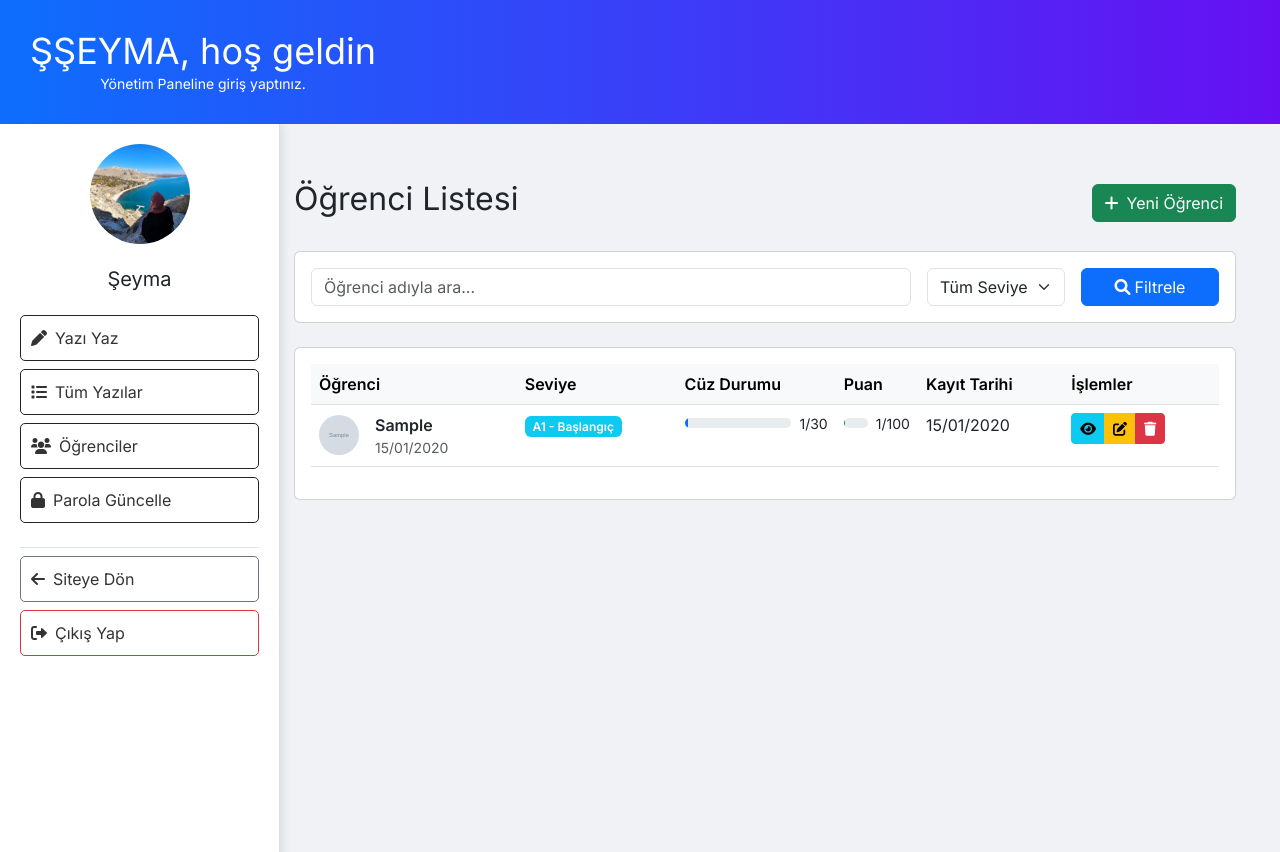
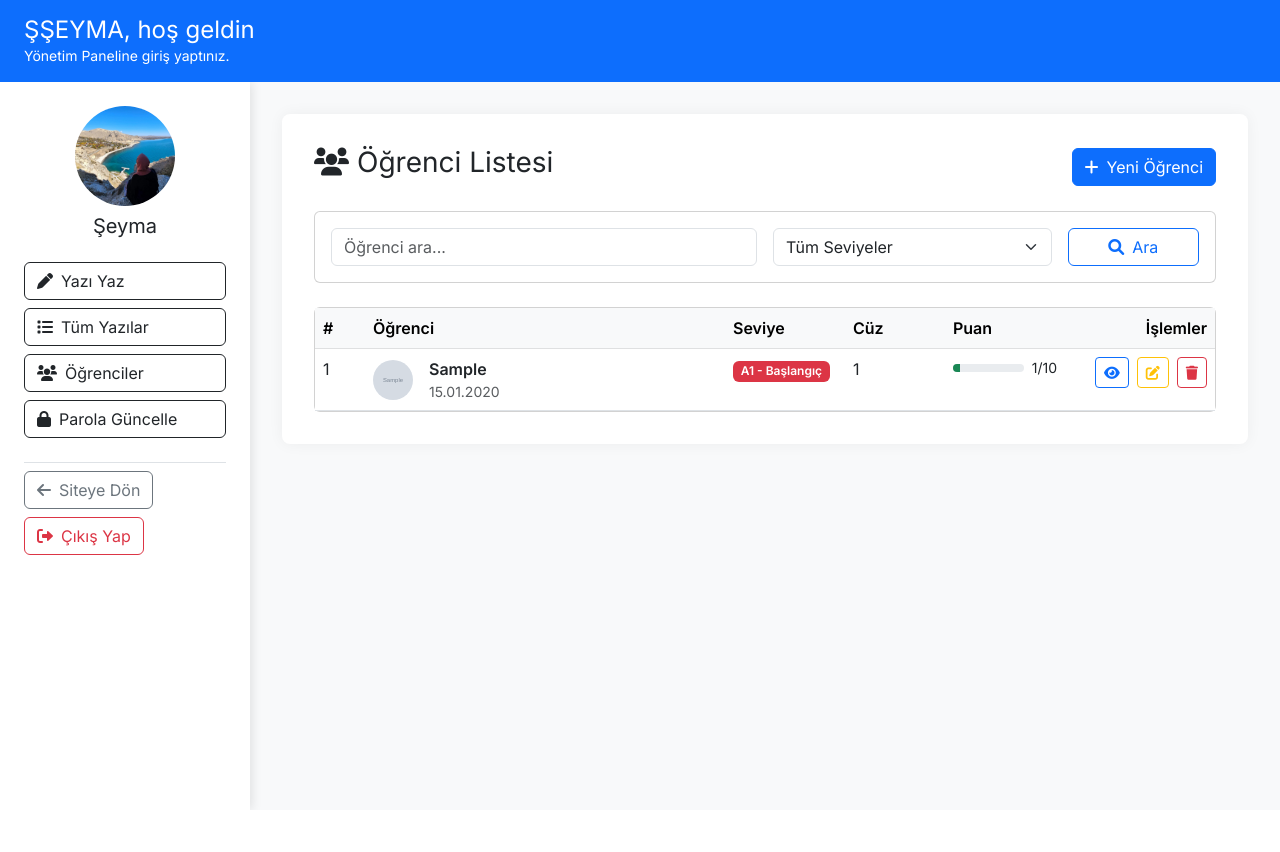
Before and after one commit to ugurtr-cmd/django-project-web, a Django app: page /admin-paneli/ogrenciler/ in a window 1280 px wide. After the commit the page ends 810 px from the top, so only its background shows below. Run offline with Django 5.2, Linux system fonts and the light colour scheme; a user stored in the database is signed in; tables that the repository leaves empty hold one stand-in row (values such as "Sample post"); grey boxes marked "Sample" are stand-in pictures.

Commit message:
Update ogrenci_listesi.html

```diff
--- a/mainproject/templates/ogrenci_listesi.html
+++ b/mainproject/templates/ogrenci_listesi.html
@@ -1,12 +1,14 @@
 {% extends "layout_admin.html" %}
 {% load static %}
-{% block css_file %} <link rel="stylesheet" href="{% static 'mainproject/css/admin.css' %}">{% endblock css_file %}
+
+{% block title %}Öğrenci Listesi | Admin{% endblock %}
 
 {% block content %}
-<div class="container py-4">
-    <div class="d-flex justify-content-between align-items-center mb-4">
-        <h2>Öğrenci Listesi</h2>
-        <a href="{% url 'yeni_ogrenci' %}" class="btn btn-success">
+<div class="main-panel">
+  <div class="section-box">
+    <div class="d-flex flex-column flex-md-row justify-content-between align-items-start align-items-md-center mb-4">
+      <h3><i class="fas fa-users me-2"></i>Öğrenci Listesi</h3>
+      <a href="{% url 'ogrenci_ekle' %}" class="btn btn-primary">
         <i class="fas fa-plus me-2"></i>Yeni Öğrenci
       </a>
     </div>
@@ -14,110 +16,84 @@
     <!-- Arama ve Filtreleme -->
     <div class="card mb-4">
       <div class="card-body">
-            <form method="GET">
         <div class="row g-3">
-                    <div class="col-md-8">
-                        <input type="text" class="form-control" name="q" placeholder="Öğrenci adıyla ara..."
-                               value="{{ arama_terimi|default:'' }}">
+          <div class="col-md-6">
+            <input type="text" class="form-control" placeholder="Öğrenci ara...">
           </div>
-                    <div class="col-md-2">
-                        <select class="form-select" name="seviye">
-                            <option value="">Tüm Seviyeler</option>
-                            {% for seviye in seviyeler %}
-                                <option value="{{ seviye.0 }}"
-                                    {% if request.GET.seviye == seviye.0 %}selected{% endif %}>
-                                    {{ seviye.1 }}
-                                </option>
-                            {% endfor %}
+          <div class="col-md-4">
+            <select class="form-select">
+              <option selected>Tüm Seviyeler</option>
+              <option>Başlangıç</option>
+              <option>Orta</option>
+              <option>İleri</option>
             </select>
           </div>
           <div class="col-md-2">
-                        <button type="submit" class="btn btn-primary w-100">
-                            <i class="fas fa-search me-1"></i>Filtrele
+            <button class="btn btn-outline-primary w-100">
+              <i class="fas fa-search me-2"></i>Ara
             </button>
           </div>
         </div>
-            </form>
       </div>
     </div>
 
-    <!-- Öğrenci Listesi Tablosu -->
+    <!-- Öğrenci Tablosu -->
     <div class="card">
-        <div class="card-body">
+      <div class="card-body p-0">
         <div class="table-responsive">
-                <table class="table table-hover">
+          <table class="table table-hover mb-0">
             <thead class="table-light">
               <tr>
+                <th style="width: 50px;">#</th>
                 <th>Öğrenci</th>
-                            <th>Seviye</th>
-                            <th>Cüz Durumu</th>
-                            <th>Puan</th>
-                            <th>Kayıt Tarihi</th>
-                            <th>İşlemler</th>
+                <th style="width: 120px;">Seviye</th>
+                <th style="width: 100px;">Cüz</th>
+                <th style="width: 120px;">Puan</th>
+                <th style="width: 150px;" class="text-end">İşlemler</th>
               </tr>
             </thead>
             <tbody>
               {% for ogrenci in ogrenciler %}
               <tr>
+                <td>{{ forloop.counter }}</td>
                 <td>
                   <div class="d-flex align-items-center">
                     {% if ogrenci.profil_foto %}
-                                        <img src="{{ ogrenci.profil_foto.url }}" class="rounded-circle me-3" width="40" height="40">
+                    <img src="{{ ogrenci.profil_foto.url }}" class="rounded-circle me-3" width="40" height="40" style="object-fit: cover;">
                     {% else %}
-                                        <div class="bg-light rounded-circle d-flex align-items-center justify-content-center me-3"
-                                             style="width:40px;height:40px;">
+                    <div class="rounded-circle bg-light d-flex align-items-center justify-content-center me-3" style="width:40px;height:40px;">
                       <i class="fas fa-user text-muted"></i>
                     </div>
                     {% endif %}
                     <div>
                       <strong>{{ ogrenci.ad_soyad }}</strong>
-                                        <div class="text-muted small">
-                                            {{ ogrenci.kayit_tarihi|date:"d/m/Y" }}
-                                        </div>
+                      <div class="text-muted small">{{ ogrenci.kayit_tarihi|date:"d.m.Y" }}</div>
                     </div>
                   </div>
                 </td>
                 <td>
-                                <span class="badge bg-info">
+                  <span class="badge bg-{% if ogrenci.seviye == 'baslangic' %}info{% elif ogrenci.seviye == 'orta' %}warning{% else %}danger{% endif %}">
                     {{ ogrenci.get_seviye_display }}
                   </span>
                 </td>
+                <td>{{ ogrenci.mevcut_cuz }}</td>
                 <td>
-                                <div class="d-flex align-items-center">
-                                    <div class="progress flex-grow-1 me-2" style="height: 10px;">
-                                        <div class="progress-bar" role="progressbar"
-                                            style="width: {% widthratio ogrenci.mevcut_cuz 30 100 %}%;"
-                                            aria-valuenow="{{ ogrenci.mevcut_cuz }}"
-                                            aria-valuemin="0"
-                                            aria-valuemax="30">
+                  <div class="d-flex align-items-center gap-2">
+                    <div class="progress flex-grow-1" style="height: 8px;">
+                      <div class="progress-bar bg-success" style="width: {{ ogrenci.puan }}0%;"></div>
                     </div>
-                                    </div>
-                                    <small>{{ ogrenci.mevcut_cuz }}/30</small>
+                    <small>{{ ogrenci.puan }}/10</small>
                   </div>
                 </td>
-                            <td>
-                                <div class="d-flex align-items-center">
-                                    <div class="progress flex-grow-1 me-2" style="height: 10px;">
-                                        <div class="progress-bar bg-success" role="progressbar"
-                                            style="width: {{ ogrenci.puan }}%;"
-                                            aria-valuenow="{{ ogrenci.puan }}"
-                                            aria-valuemin="0"
-                                            aria-valuemax="100">
-                                        </div>
-                                    </div>
-                                    <small>{{ ogrenci.puan }}/100</small>
-                                </div>
-                            </td>
-                            <td>{{ ogrenci.kayit_tarihi|date:"d/m/Y" }}</td>
-                                <td>
-                                    <div class="btn-group">
-                                        <a href="{% url 'ogrenci_detay' ogrenci.id %}" class="btn btn-sm btn-info" title="Detay">
+                <td class="text-end">
+                  <div class="d-flex justify-content-end gap-2">
+                    <a href="{% url 'ogrenci_detay' ogrenci.id %}" class="btn btn-sm btn-outline-primary" title="Detay">
                       <i class="fas fa-eye"></i>
                     </a>
-                                        <a href="{% url 'ogrenci_duzenle' ogrenci.id %}" class="btn btn-sm btn-warning" title="Düzenle">
+                    <a href="{% url 'ogrenci_duzenle' ogrenci.id %}" class="btn btn-sm btn-outline-warning" title="Düzenle">
                       <i class="fas fa-edit"></i>
                     </a>
-                                        <a href="{% url 'ogrenci_sil' ogrenci.id %}" class="btn btn-sm btn-danger" title="Sil">
+                    <a href="{% url 'ogrenci_sil' ogrenci.id %}" class="btn btn-sm btn-outline-danger" title="Sil">
                       <i class="fas fa-trash"></i>
                     </a>
                   </div>
@@ -125,58 +101,40 @@
               </tr>
               {% empty %}
               <tr>
-                            <td colspan="6" class="text-center py-4">
-                                <i class="fas fa-user-slash fa-2x mb-3 text-muted"></i>
-                                <h5>Kayıtlı öğrenci bulunamadı</h5>
-                                <p class="text-muted">Yeni öğrenci eklemek için "Yeni Öğrenci" butonunu kullanın</p>
+                <td colspan="6" class="text-center py-4 text-muted">
+                  <i class="fas fa-info-circle me-2"></i>Kayıtlı öğrenci bulunamadı
                 </td>
               </tr>
               {% endfor %}
             </tbody>
           </table>
         </div>
+      </div>
+    </div>
 
     <!-- Sayfalama -->
     {% if ogrenciler.has_other_pages %}
-            <nav class="mt-4">
+    <nav aria-label="Page navigation" class="mt-4">
       <ul class="pagination justify-content-center">
         {% if ogrenciler.has_previous %}
         <li class="page-item">
-                        <a class="page-link" href="?sayfa={{ ogrenciler.previous_page_number }}{% if arama_terimi %}&q={{ arama_terimi }}{% endif %}">
-                            <i class="fas fa-chevron-left"></i>
+          <a class="page-link" href="?sayfa={{ ogrenciler.previous_page_number }}" aria-label="Previous">
+            <span aria-hidden="true">&laquo;</span>
           </a>
-                    </li>
-                    {% else %}
-                    <li class="page-item disabled">
-                        <span class="page-link">
-                            <i class="fas fa-chevron-left"></i>
-                        </span>
         </li>
         {% endif %}
 
-                    {% for num in ogrenciler.paginator.page_range %}
-                        {% if ogrenciler.number == num %}
-                        <li class="page-item active">
-                            <span class="page-link">{{ num }}</span>
+        {% for i in ogrenciler.paginator.page_range %}
+        <li class="page-item {% if ogrenciler.number == i %}active{% endif %}">
+          <a class="page-link" href="?sayfa={{ i }}">{{ i }}</a>
         </li>
-                        {% else %}
-                        <li class="page-item">
-                            <a class="page-link" href="?sayfa={{ num }}{% if arama_terimi %}&q={{ arama_terimi }}{% endif %}">{{ num }}</a>
-                        </li>
-                        {% endif %}
         {% endfor %}
 
         {% if ogrenciler.has_next %}
         <li class="page-item">
-                        <a class="page-link" href="?sayfa={{ ogrenciler.next_page_number }}{% if arama_terimi %}&q={{ arama_terimi }}{% endif %}">
-                            <i class="fas fa-chevron-right"></i>
+          <a class="page-link" href="?sayfa={{ ogrenciler.next_page_number }}" aria-label="Next">
+            <span aria-hidden="true">&raquo;</span>
           </a>
-                    </li>
-                    {% else %}
-                    <li class="page-item disabled">
-                        <span class="page-link">
-                            <i class="fas fa-chevron-right"></i>
-                        </span>
         </li>
         {% endif %}
       </ul>
@@ -184,5 +142,28 @@
     {% endif %}
   </div>
 </div>
-</div>
+
+<style>
+  @media (max-width: 992px) {
+    .table-responsive {
+      overflow-x: auto;
+      -webkit-overflow-scrolling: touch;
+    }
+
+    .table {
+      min-width: 800px;
+    }
+  }
+
+  @media (max-width: 768px) {
+    .d-flex.flex-md-row {
+      flex-direction: column;
+      gap: 1rem;
+    }
+
+    .btn {
+      width: 100%;
+    }
+  }
+</style>
 {% endblock %}
```
Lines whose indentation alone changed are shown as unchanged.
